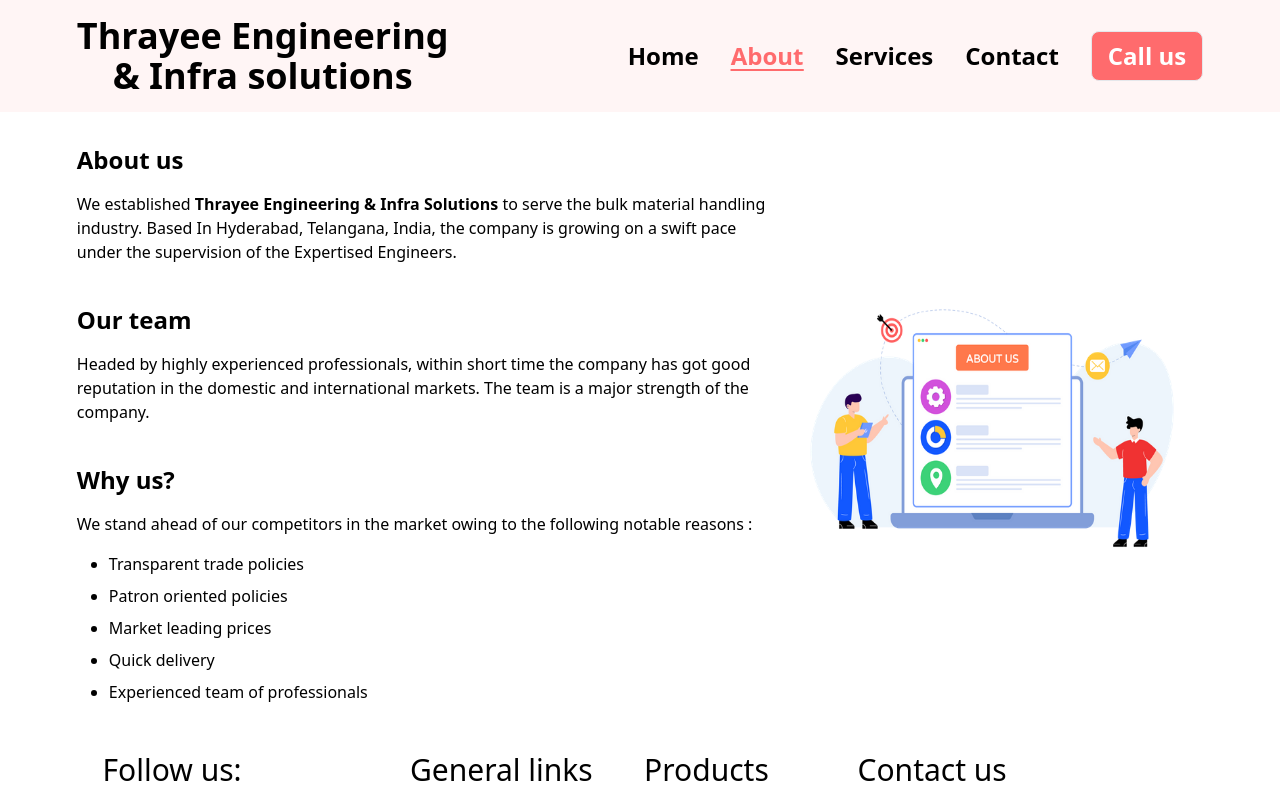
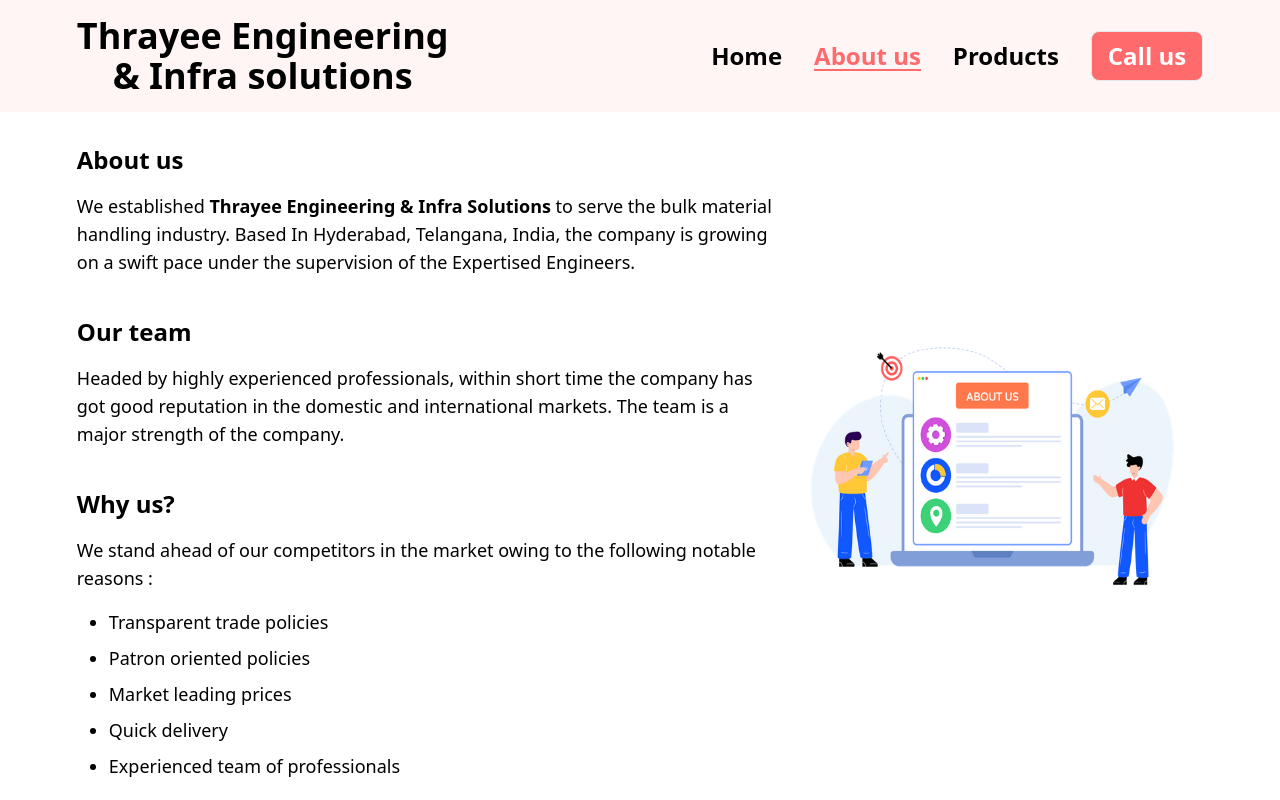
Before and after one commit to PirangiTharun/teis, a React (Create React App) app: page /about in a window 1280 px wide. Shown: the top 800 px of the page. Built offline with nearby package versions, Linux system fonts and the light colour scheme.

Commit message:
css changes

```diff
--- a/src/components/AboutUs.js
+++ b/src/components/AboutUs.js
@@ -4,26 +4,39 @@
 const AboutUs = () => {
   return (
     // <div className=''>
-      <div className='mx-[6vw] my-8 flex items-center'>
-        <div>
-          <h3 className='mb-4 text-2xl font-semibold'>About us</h3>
-          <p className='mb-10'>We established <strong>Thrayee Engineering &amp; Infra Solutions</strong> to serve the bulk material handling industry. Based In Hyderabad, Telangana, India, the company is growing on a swift pace under the supervision of the Expertised Engineers.</p>
-          <h3 className='mb-4 text-2xl font-semibold'>Our team</h3>
-          <p className='mb-10'>Headed by highly experienced professionals, within short time the company has got good reputation in the domestic and international markets. The team is a major strength of the company.</p>
-          <h3 className='mb-4 text-2xl font-semibold'>Why us?</h3>
-          <p className='mb-4'>We stand ahead of our competitors in the market owing to the following notable reasons :</p>
-          <ul className='list-disc ml-8'>
-            <li className='mb-2'>Transparent trade policies</li>
-            <li className='mb-2'>Patron oriented policies</li>
-            <li className='mb-2'>Market leading prices</li>
-            <li className='mb-2'>Quick delivery</li>
-            <li className='mb-2'>Experienced team of professionals</li>
-          </ul>
-        </div>
-        <img className='w-[33vw] h-[42vh]' src={about} alt="" />
+    <div className="mx-[6vw] my-8 flex items-center">
+      <div>
+        <h3 className="mb-4 text-2xl font-semibold">About us</h3>
+        <p className="text-lg mb-10">
+          We established{" "}
+          <strong>Thrayee Engineering &amp; Infra Solutions</strong> to serve
+          the bulk material handling industry. Based In Hyderabad, Telangana,
+          India, the company is growing on a swift pace under the supervision of
+          the Expertised Engineers.
+        </p>
+        <h3 className="mb-4 text-2xl font-semibold">Our team</h3>
+        <p className="mb-10 text-lg">
+          Headed by highly experienced professionals, within short time the
+          company has got good reputation in the domestic and international
+          markets. The team is a major strength of the company.
+        </p>
+        <h3 className="mb-4 text-2xl font-semibold">Why us?</h3>
+        <p className="mb-4 text-lg">
+          We stand ahead of our competitors in the market owing to the following
+          notable reasons :
+        </p>
+        <ul className="text-lg list-disc ml-8">
+          <li className="mb-2">Transparent trade policies</li>
+          <li className="mb-2">Patron oriented policies</li>
+          <li className="mb-2">Market leading prices</li>
+          <li className="mb-2">Quick delivery</li>
+          <li className="mb-2">Experienced team of professionals</li>
+        </ul>
       </div>
+      <img className="w-[33vw] h-[42vh]" src={about} alt="" />
+    </div>
     // </div>
-  )
+  );
 }
 
 export default AboutUs
--- a/src/components/Footer.js
+++ b/src/components/Footer.js
@@ -11,7 +11,7 @@
 
 const Footer = () => {
   return (
-    <footer className="flex justify-around mx-[6vw] my-10">
+    <footer className="flex flex-wrap justify-around shadow-inner px-[6vw] pt-10 pb-4 border-gray-800">
       <div>
         <p className="text-3xl mb-4">Follow us:</p>
         <div className="flex">
@@ -30,9 +30,13 @@
       <div>
         <p className="text-3xl mb-4">General links</p>
         <ul className="">
-          <li className="mb-3 cursor-pointer hover:text-[#ee6567]"><Link to="/">Home</Link></li>
+          <li className="mb-3 cursor-pointer hover:text-[#ee6567]">
+            <Link to="/">Home</Link>
+          </li>
           <li className="mb-3 cursor-pointer hover:text-[#ee6567]">Products</li>
-          <li className="mb-3 cursor-pointer hover:text-[#ee6567]"><Link to="/about">About us</Link></li>
+          <li className="mb-3 cursor-pointer hover:text-[#ee6567]">
+            <Link to="/about">About us</Link>
+          </li>
           <li className="mb-3 cursor-pointer hover:text-[#ee6567]">
             Contact us
           </li>
@@ -61,7 +65,7 @@
           <img className="w-6 mr-3" src={user} alt="" />
           <p>Mr. Madhava Rao</p>
         </div>
-        <div className="flex mb-3 items-center w-[25vw]">
+        <div className="flex mb-3 items-center w-[25vw] hover:text-[#ee6567]">
           <img className="w-6 mr-3" src={phone} alt="" />
           <a
             href="https://api.whatsapp.com/send?phone=919704233306"
@@ -71,7 +75,7 @@
             <p>+91 9704233306</p>
           </a>
         </div>
-        <div className="flex mb-3 items-center w-[25vw]">
+        <div className="flex mb-3 items-center w-[25vw] hover:text-[#ee6567]">
           <img className="w-6 mr-3" src={mail} alt="" />
           <a href="mailto:thrayeesales@gmail.com">
             <p>thrayeesales@gmail.com</p>
--- a/src/components/Navbar.js
+++ b/src/components/Navbar.js
@@ -9,16 +9,30 @@
       <nav className=" flex px-[6vw] py-4 justify-between bg-[#fff5f5]">
         <Link to="/">
           <div className="flex flex-col justify-center content-center select-none cursor-pointer">
-                    <h1 className="text-center text-4xl font-semibold">Thrayee Engineering</h1>
-                    <h1 className="text-center text-4xl font-semibold">& Infra solutions</h1>
+            <h1 className="text-center text-4xl font-semibold">
+              Thrayee Engineering
+            </h1>
+            <h1 className="text-center text-4xl font-semibold">
+              & Infra solutions
+            </h1>
           </div>
         </Link>
         <ul className="flex float-right justify-items-end items-center">
-                <li className={pathname === '/' ? selected : normal}><Link to="/">Home</Link></li>
-                <li className={pathname.includes('/about') ? selected : normal}><Link to="/about">About</Link></li>
-                <li className={pathname.includes('/services') ? selected : normal}>Services</li>
-                <li className={pathname.includes('/contact') ? selected : normal}>Contact</li>
-                <li><button className="text-2xl font-semibold px-4 py-2 border  bg-[#ff6b6d] rounded-lg text-white hover:bg-[#ee6567] float-right" >Call us</button></li>
+          <li className={pathname === "/" ? selected : normal}>
+            <Link to="/">Home</Link>
+          </li>
+          <li className={pathname.includes("/about") ? selected : normal}>
+            <Link to="/about">About us</Link>
+          </li>
+          <li className={pathname.includes("/products") ? selected : normal}>
+            <Link to="/products">Products</Link>
+          </li>
+          {/* <li className={pathname.includes('/contact') ? selected : normal}>Contact us</li> */}
+          <li>
+            <button className="text-2xl font-semibold px-4 py-2 border  bg-[#ff6b6d] rounded-lg text-white hover:bg-[#ee6567] float-right">
+              Call us
+            </button>
+          </li>
         </ul>
       </nav>
     );
--- /dev/null
+++ b/src/components/Products.js
@@ -0,0 +1,9 @@
+const Products = () => {
+    return (
+        <div className="w-[100%] min-h-[60vh]">
+            <h1>Products page</h1>
+        </div>
+    );
+};
+
+export default Products;
--- a/src/index.js
+++ b/src/index.js
@@ -5,6 +5,7 @@
 import { createBrowserRouter, RouterProvider} from "react-router-dom";
 import AboutUs from './components/AboutUs';
 import Home from './components/Home';
+import Products from './components/Products';
 
 const appRouter = createBrowserRouter([
   {
@@ -20,6 +21,11 @@
         path: '/about',
         element: <AboutUs />,
         children: []
+      },
+      {
+        path: '/products',
+        element: <Products />,
+        children: []
       }
     ]
   }
```
Lines whose indentation alone changed are shown as unchanged.
